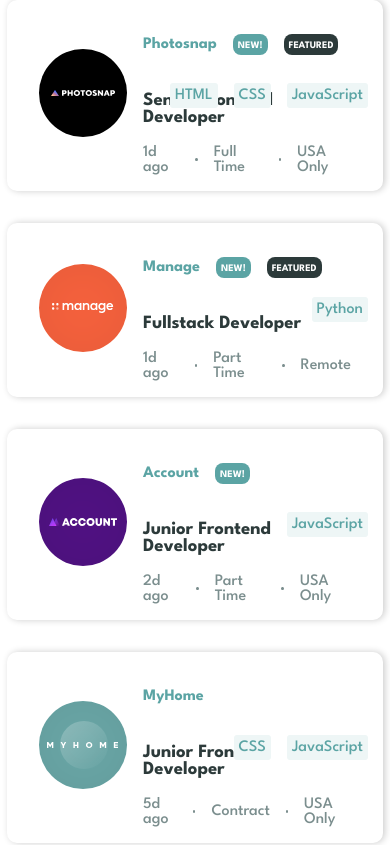
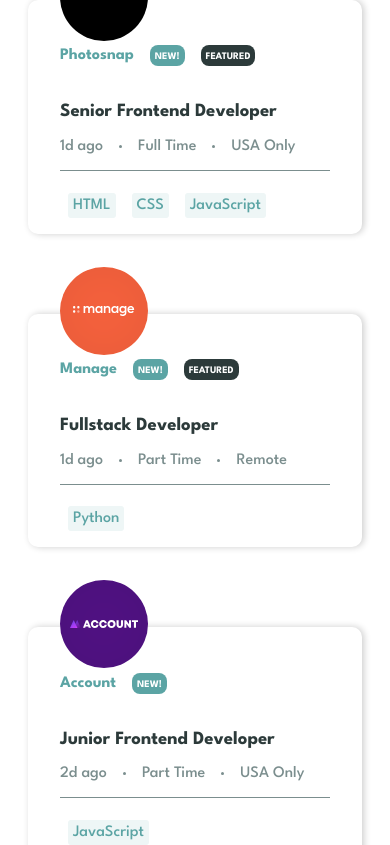
Before and after one commit to TamirisCss/job-filter, a React (Create React App) app: page / in a window 390 px wide. Shown: the top 845 px of the page. Built offline with nearby package versions, Linux system fonts and the light colour scheme.

Commit message:
applied styles

```diff
--- a/src/components/Card.css
+++ b/src/components/Card.css
@@ -1,3 +1,8 @@
+.container {
+  display: flex;
+  flex-direction: column;
+  gap: 3rem;
+}
 .cardContainer {
   width: 80%;
   margin: 0 auto;
@@ -18,7 +23,6 @@
   display: flex;
   align-items: center;
   gap: 1rem;
-
 }
 
 .companyName h4 {
@@ -41,3 +45,30 @@
 .companyNameBox h3 {
   color: hsl(180, 14%, 20%);
 }
+
+@media screen and (max-width: 700px) {
+  .cardContainer {
+    flex-direction: column;
+    align-items: flex-start;
+    width: 370px;
+  }
+  .imgContainer {
+    position: absolute;
+    top: -20%;
+  }
+  .companyNameBox {
+    margin: 0.7rem 0 2rem 0;
+    width: 100%;
+  }
+}
+
+@media screen and (max-width: 465px) {
+  .cardContainer {
+    width: 300px;
+  }
+}
+@media screen and (max-width: 390px) {
+  .cardContainer {
+    width: 270px;
+  }
+}
--- a/src/components/Card.jsx
+++ b/src/components/Card.jsx
@@ -21,10 +21,10 @@ const Card = () => {
   return (
     <div>
       {jobInfo && (
-        <div>
+        <div className="container">
           {jobInfo.map((item) => (
             <div className="cardContainer" key={item.id}>
-              <div>
+              <div className="imgContainer">
                 <img src={item.logo} alt={item.company} />
               </div>
 
--- a/src/components/JobInfo.css
+++ b/src/components/JobInfo.css
@@ -12,3 +12,11 @@
   border-radius: 50%;
   background-color: hsl(180, 8%, 52%);
 }
+
+@media screen and (max-width: 700px) {
+  .JobInfos {
+    border-bottom: 1px solid hsl(180, 8%, 52%);
+    padding-bottom: 1rem;
+    margin-bottom: 0.90rem;
+  }
+}
--- a/src/components/Languages.css
+++ b/src/components/Languages.css
@@ -14,3 +14,10 @@
   padding: 5px;
   border-radius: 3px;
 }
+
+@media screen and (max-width: 700px) {
+    .Languages {
+      bottom: 0;
+      left: 0;
+    }
+  }
```
